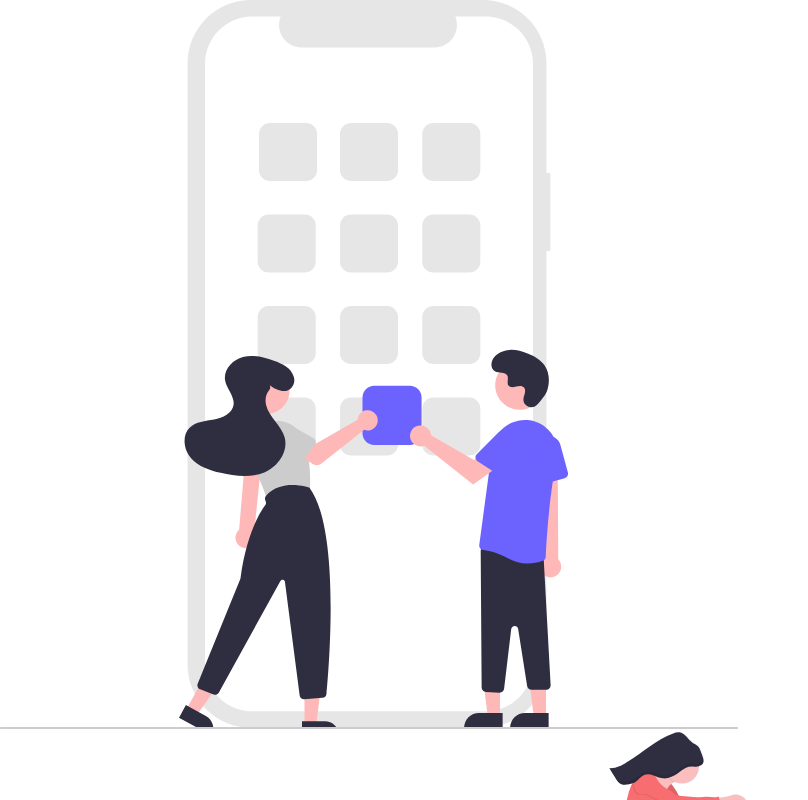
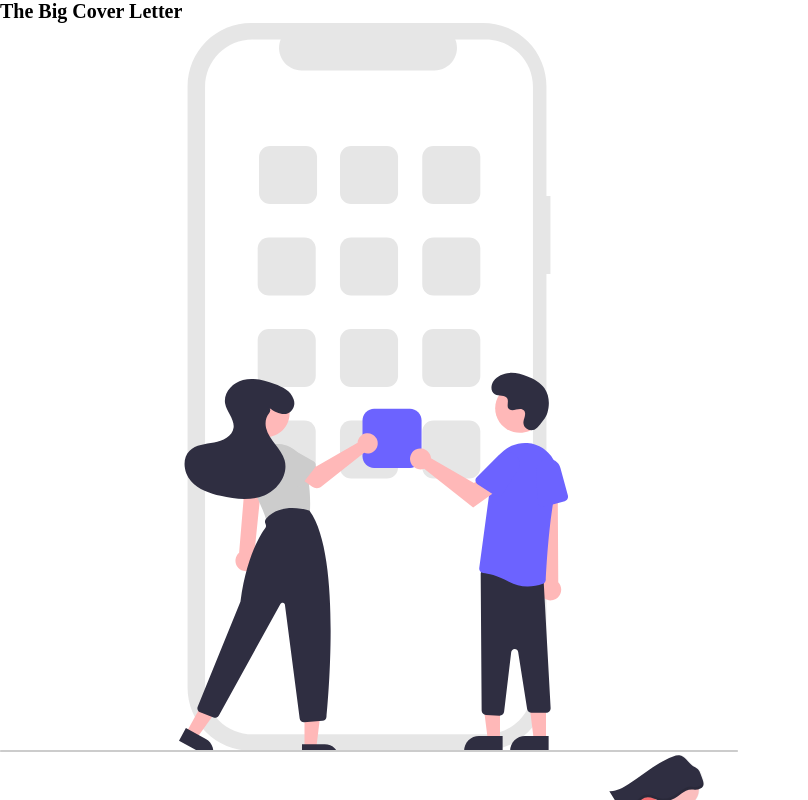
Before and after one commit to frodri13/the-big-cover-letter, a Vue app: page / in a window 1280 px wide. Shown: the top 800 px of the page, without its empty margins (0-808 px from the left). Built offline with nearby package versions, Linux system fonts and the light colour scheme.

Commit message:
feat: Header component added

```diff
--- a/src/App.vue
+++ b/src/App.vue
@@ -1,9 +1,11 @@
 <template>
+  <Header />
   <Phone />
   <Monitor />
 </template>
 
 <script>
+import Header from "./components/Header.vue";
 import Phone from "./components/Phone.vue";
 import Monitor from "./components/Monitor.vue";
 
@@ -12,6 +14,7 @@ export default {
   components: {
     Phone,
     Monitor,
+    Header,
   },
 };
 </script>
--- /dev/null
+++ b/src/components/Header.vue
@@ -0,0 +1,11 @@
+<template>
+  <header>
+    <h1>The Big Cover Letter</h1>
+  </header>
+</template>
+
+<script>
+export default {
+  name: "Header",
+};
+</script>
```
